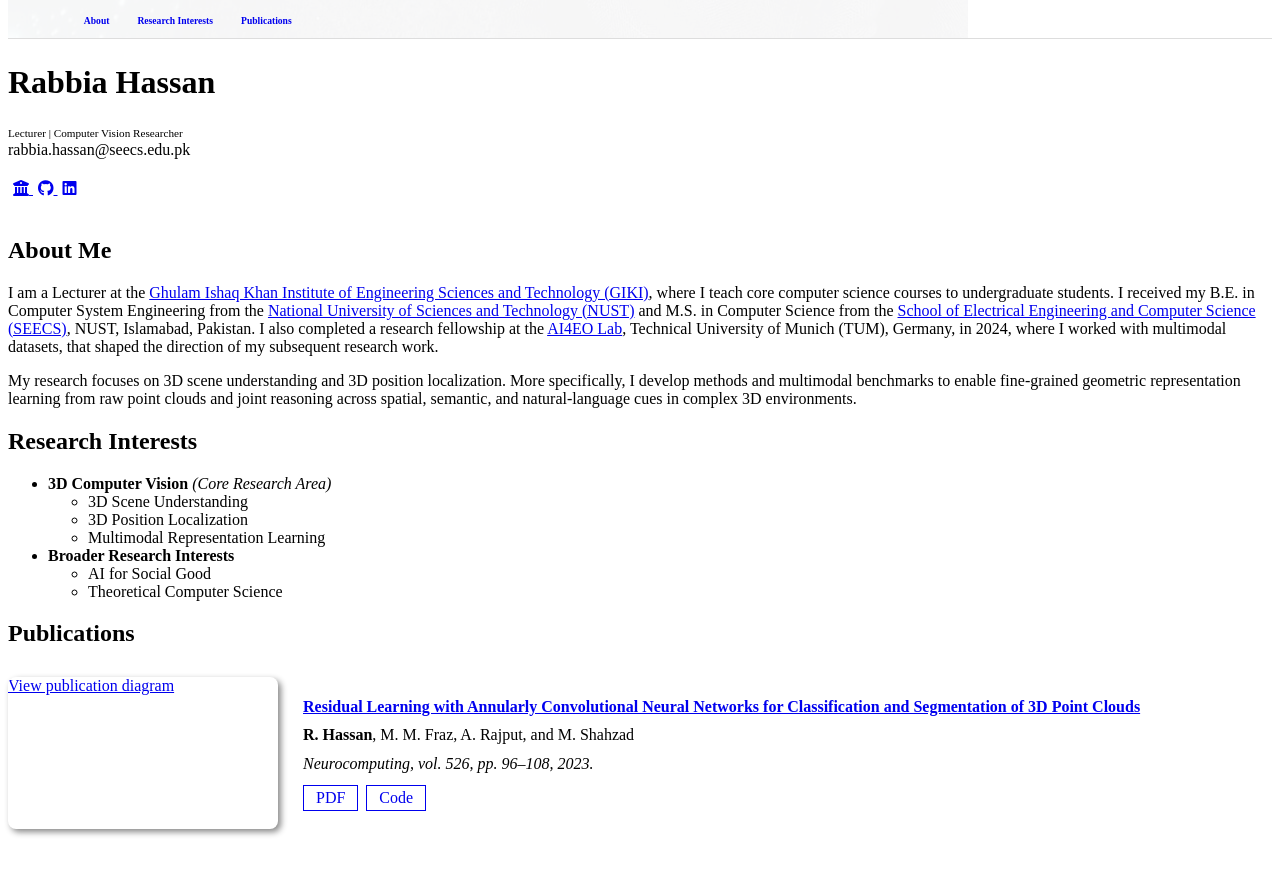
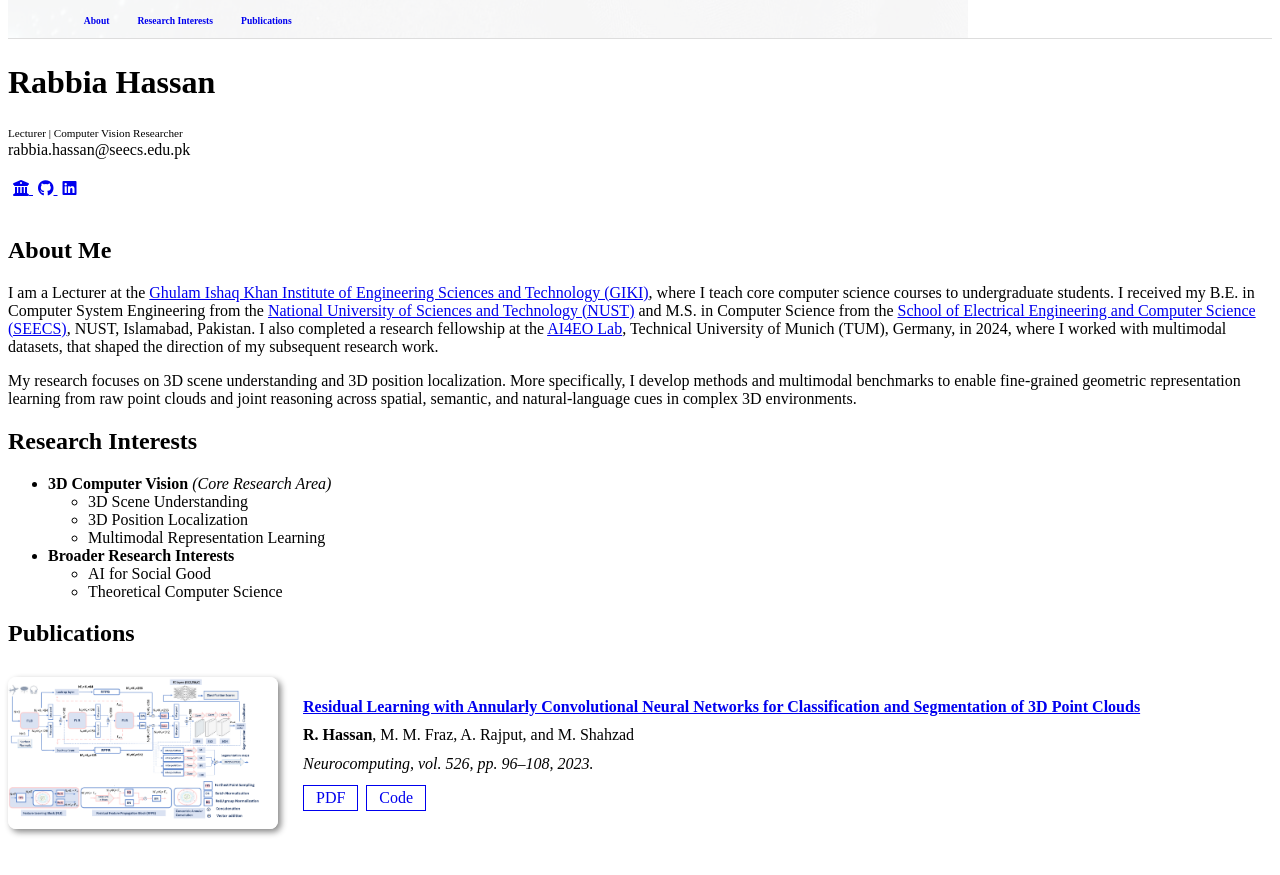
Before and after one commit to Rabbia-Hassan/Rabbia-Hassan.github.io, a Jekyll site: the page built from index.md, in a window 1280 px wide and 900 px high, scrolled down 1183 px. Shown: the top 875 px of the window. Built offline with Jekyll 4.4.1, drawn with Linux system fonts in a browser that asks for light colours; a style sheet for code colours, icons or effects is not loaded; our own code applies the rules of GitHub Pages for plain Markdown files.

Commit message:
Update publications.yml

```diff
--- a/_data/publications.yml
+++ b/_data/publications.yml
@@ -6,4 +6,4 @@ main:
     conference: "Neurocomputing, vol. 526, pp. 96–108, 2023."
     pdf: "https://doi.org/10.1016/j.neucom.2023.01.026"
     code: "https://github.com/Rabbia-Hassan/Deep_Annular_Residual_Feature_Learning_for_3dPointClouds"
-    thumbnail_pdf: "/assets/img/neurocomputing_arch.pdf"
+    image: "/assets/img/neurocomputing_arch-1.png"
```
